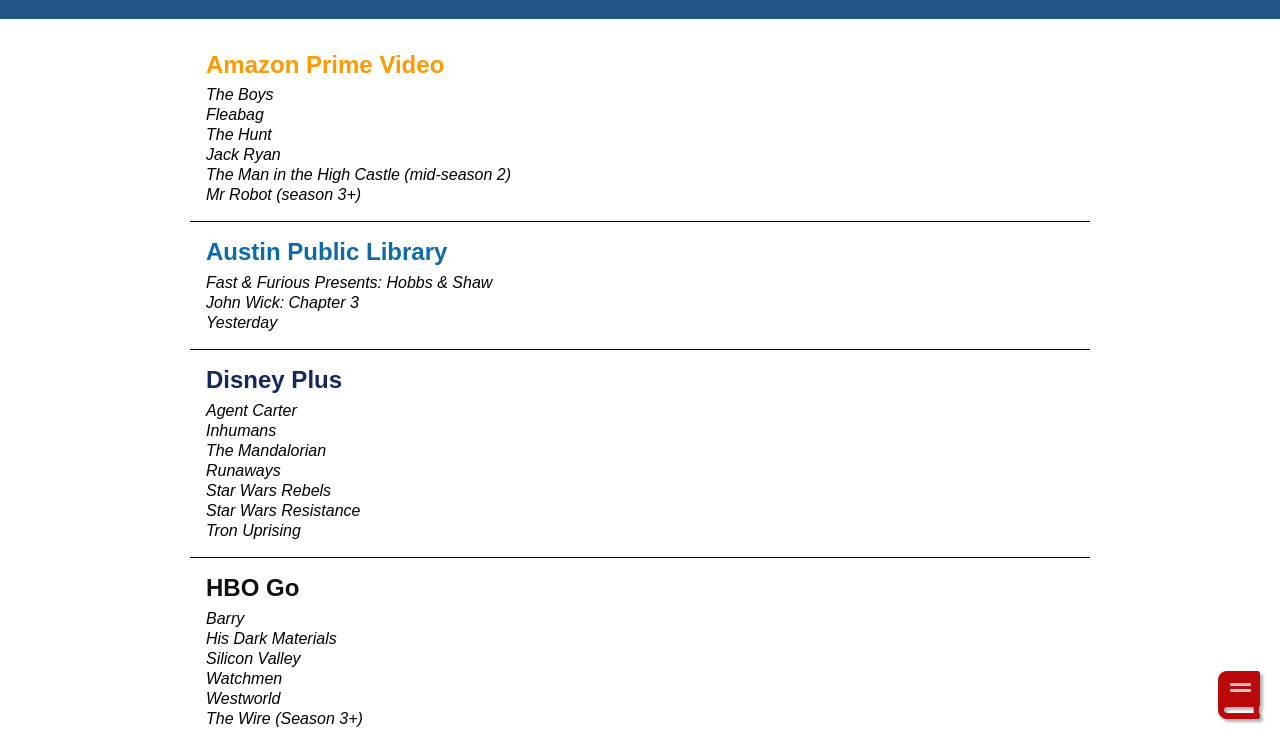
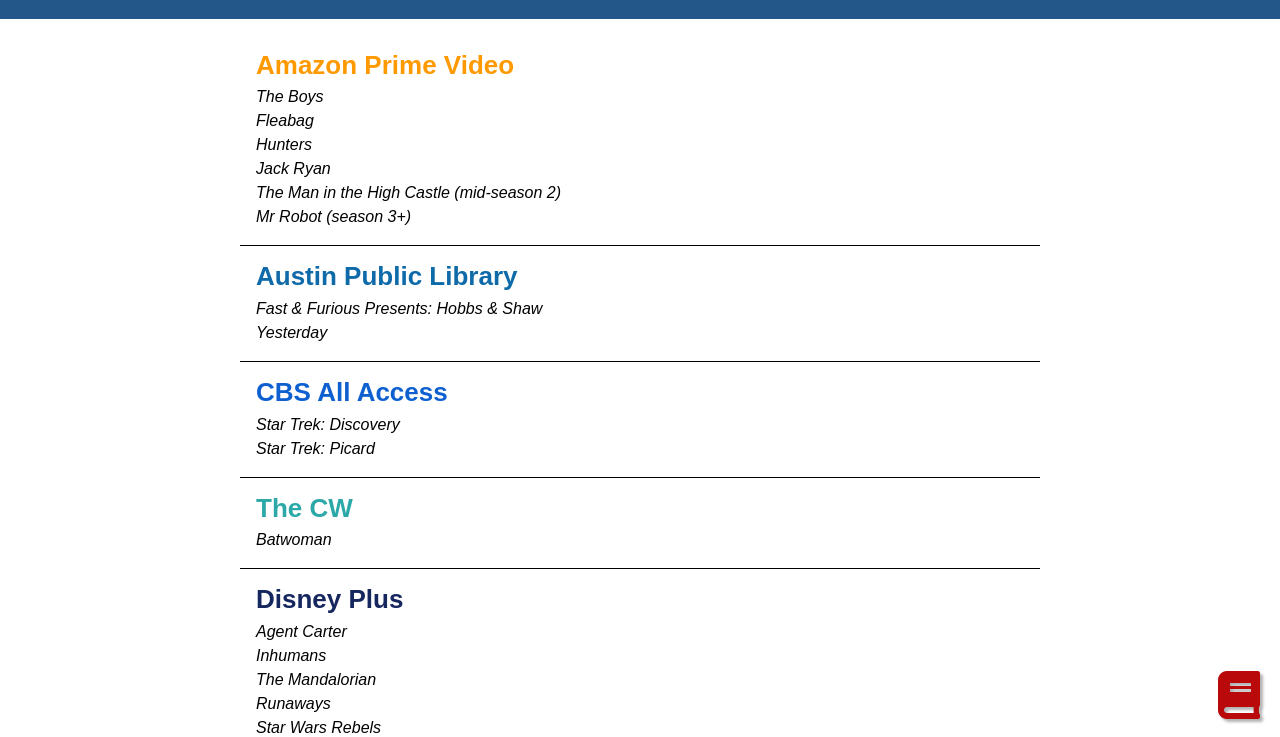
Before and after one commit to DanBuda11/tvlist, a plain HTML site: page index.html in a window 1280 px wide. Shown: the part 61-798 px from the top of the page. Drawn offline with nearby package versions, Linux system fonts and the light colour scheme.

Commit message:
updated shows and minor styling updates

```diff
--- a/index.html
+++ b/index.html
@@ -52,7 +52,9 @@
 
     <div id="main"></div>
 
-    <div class="footer">The End</div>
+    <div class="footer">
+      A <a href="https://danbuda.com/">Dan Buda</a> Joint
+    </div>
 
     <script src="main.js"></script>
   </body>
--- a/main.css
+++ b/main.css
@@ -21,10 +21,11 @@
 
 .btn i {
   margin: 0;
-  text-shadow: 3px 3px 3px rgba(0,0,0,0.3);
+  text-shadow: 3px 3px 3px rgba(0, 0, 0, 0.3);
 }
 
-.header, .footer {
+.header,
+.footer {
   background-color: #235789;
   color: #fff;
 }
@@ -38,27 +39,31 @@
 }
 
 #main {
-  padding: 1em 2em;
+  padding: 1rem 2rem;
   overflow: hidden;
-  max-width: 900px;
+  max-width: 800px;
   margin: 0 auto;
 }
 
-.channelContainer, .bookSeries {
-  padding: 1em;
+.channelContainer,
+.bookSeries {
+  padding: 1rem;
   border-bottom: 1px solid #000;
 }
 
-.channelContainer:last-of-type, .bookSeries:last-of-type {
+.channelContainer:last-of-type,
+.bookSeries:last-of-type {
   border: none;
 }
 
 h2 {
-  margin: 0 0 0.3em 0;
+  margin: 0 0 0.3rem 0;
+  font-size: 26px;
 }
 
 h3 {
-  margin: 0 0 0.3em 0;
+  margin: 0 0 0.3rem 0;
+  font-size: 20px;
 }
 
 .netflix {
@@ -66,7 +71,7 @@
 }
 
 .hulu {
-  color: #3DBB3D;
+  color: #3dbb3d;
 }
 
 .amazon {
@@ -74,19 +79,27 @@
 }
 
 .hbo {
-  color: #0F0F0F;
+  color: #0f0f0f;
 }
 
 .library {
-  color: #0E6AA8;
+  color: #0e6aa8;
 }
 
 .vue {
-  color: #1275B0;
+  color: #1275b0;
 }
 
 .disneyplus {
-  color: #16265F;
+  color: #16265f;
+}
+
+.cbs {
+  color: #0e60d0;
+}
+
+.cw {
+  color: #2ca8a8;
 }
 
 ul {
@@ -97,11 +110,15 @@
 
 li {
   font-style: italic;
-  line-height: 1.25em;
+  line-height: 1.5rem;
 }
 
 .footer {
   text-align: center;
-  padding: 1em;
+  padding: 1rem;
   font-weight: bold;
 }
+
+.footer a {
+  color: #fff;
+}
--- a/main.js
+++ b/main.js
@@ -25,7 +25,7 @@
     shows: [
       'The Man in the High Castle (mid-season 2)',
       'Jack Ryan',
-      'The Hunt',
+      'Hunters',
       'Mr Robot (season 3+)',
       'The Boys',
       'Fleabag',
@@ -34,7 +34,17 @@
   {
     name: 'Austin Public Library',
     class: 'library',
-    shows: ['John Wick: Chapter 3', 'Yesterday', 'Fast & Furious Presents: Hobbs & Shaw',],
+    shows: ['Yesterday', 'Fast & Furious Presents: Hobbs & Shaw',],
+  },
+  {
+    name: 'CBS All Access',
+    class: 'cbs',
+    shows: ['Star Trek: Picard', 'Star Trek: Discovery',],
+  },
+  {
+    name: 'The CW',
+    class: 'cw',
+    shows: ['Batwoman',],
   },
   {
     name: 'Disney Plus',
@@ -113,10 +123,7 @@
   {
     name: 'Other',
     class: 'other',
-    shows: [
-      'Star Trek: Discovery',
-      'Batwoman',
-    ],
+    shows: [],
   },
 ];
 
@@ -191,7 +198,8 @@
 function renderShows(data) {
   // Work with each tv channel one at a time
   data.forEach(channel => {
-    // This array to store html with h2 for title, and all shows as li within a ul
+    if (channel.shows.length > 0) {
+      // This array to store html with h2 for title, and all shows as li within a ul
     let channelData = [];
     // Create the h2 element for the channel name and include a link if it exists
 
@@ -217,6 +225,7 @@
     channelData.push('</ul></div>');
     // Push everything into the master array with all html data
     return allData.push(channelData.join(''));
+    }
   });
   // Render all mapped data to the screen
   main.innerHTML = allData.join('');
```
